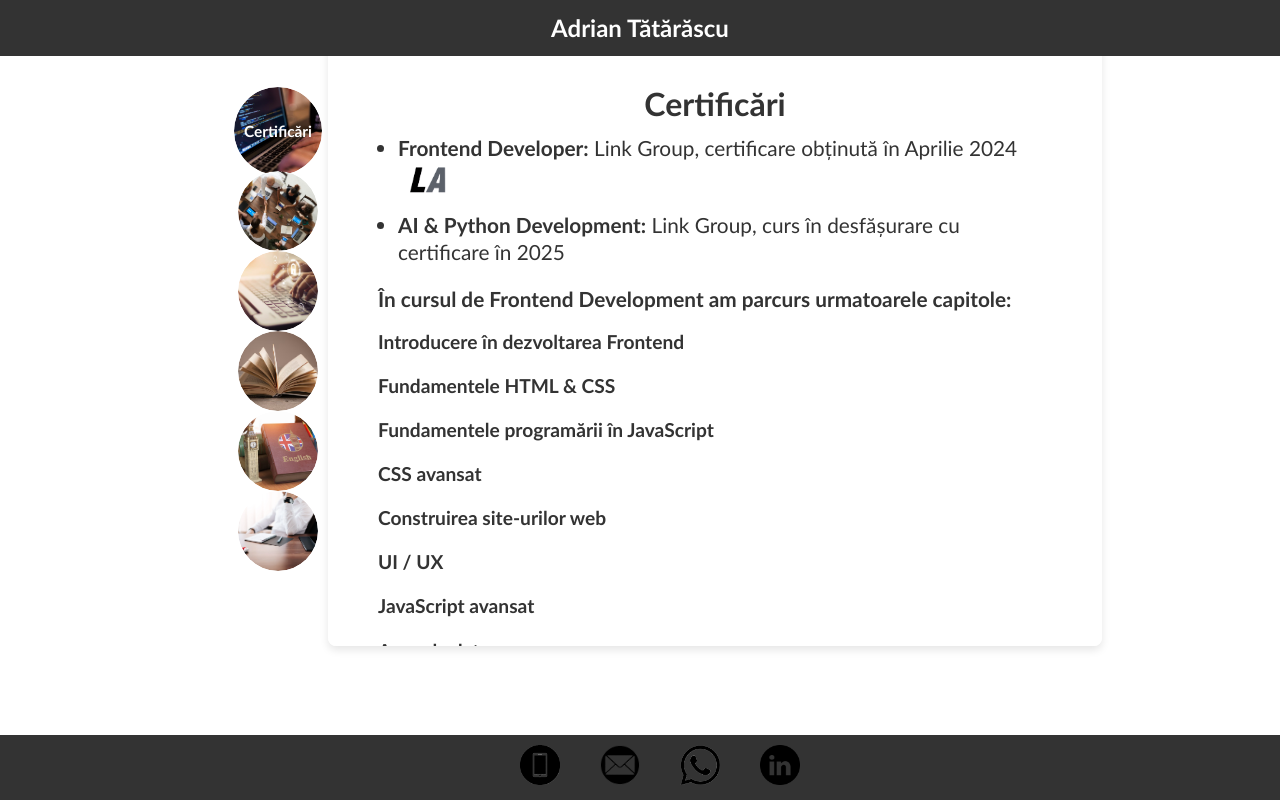
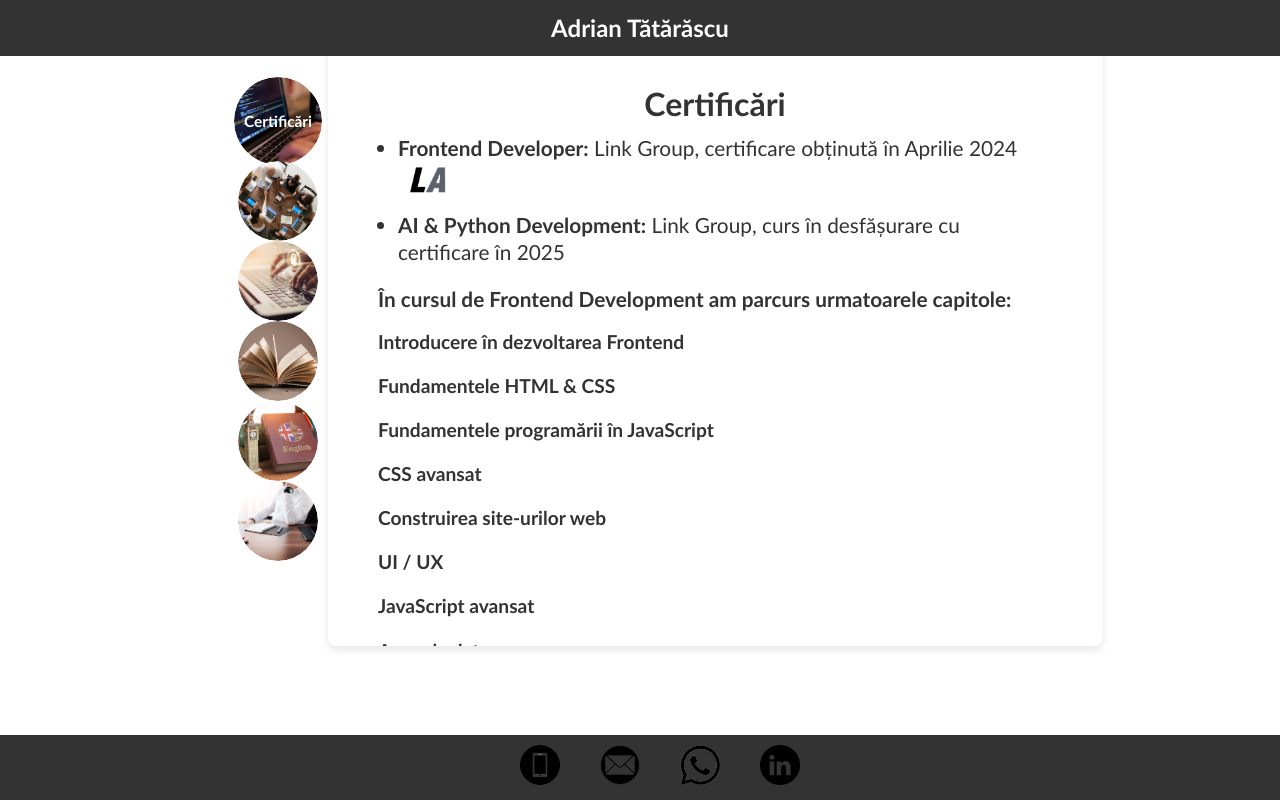
Before and after one commit to Adrianscu/cv-project, a React (Create React App) app: page / in a window 1280 px wide. Built offline with nearby package versions, Linux system fonts and the light colour scheme.

Commit message:
Laptop test

```diff
--- a/src/index.css
+++ b/src/index.css
@@ -310,7 +310,7 @@ body {
   .tabs {
     position: static;
     padding: 10px;
-    margin-top: -50px; /* Ridică tab-urile mai sus */
+    margin-top: -60px; /* Ridică tab-urile mai sus */
     margin-left: 100px; /* Impinge tab-urile la dreapta */
     flex-direction: row; /* Tab-urile rămân pe orizontală */
     justify-content: space-around; /* Spațiere echilibrată între tab-uri */
```
